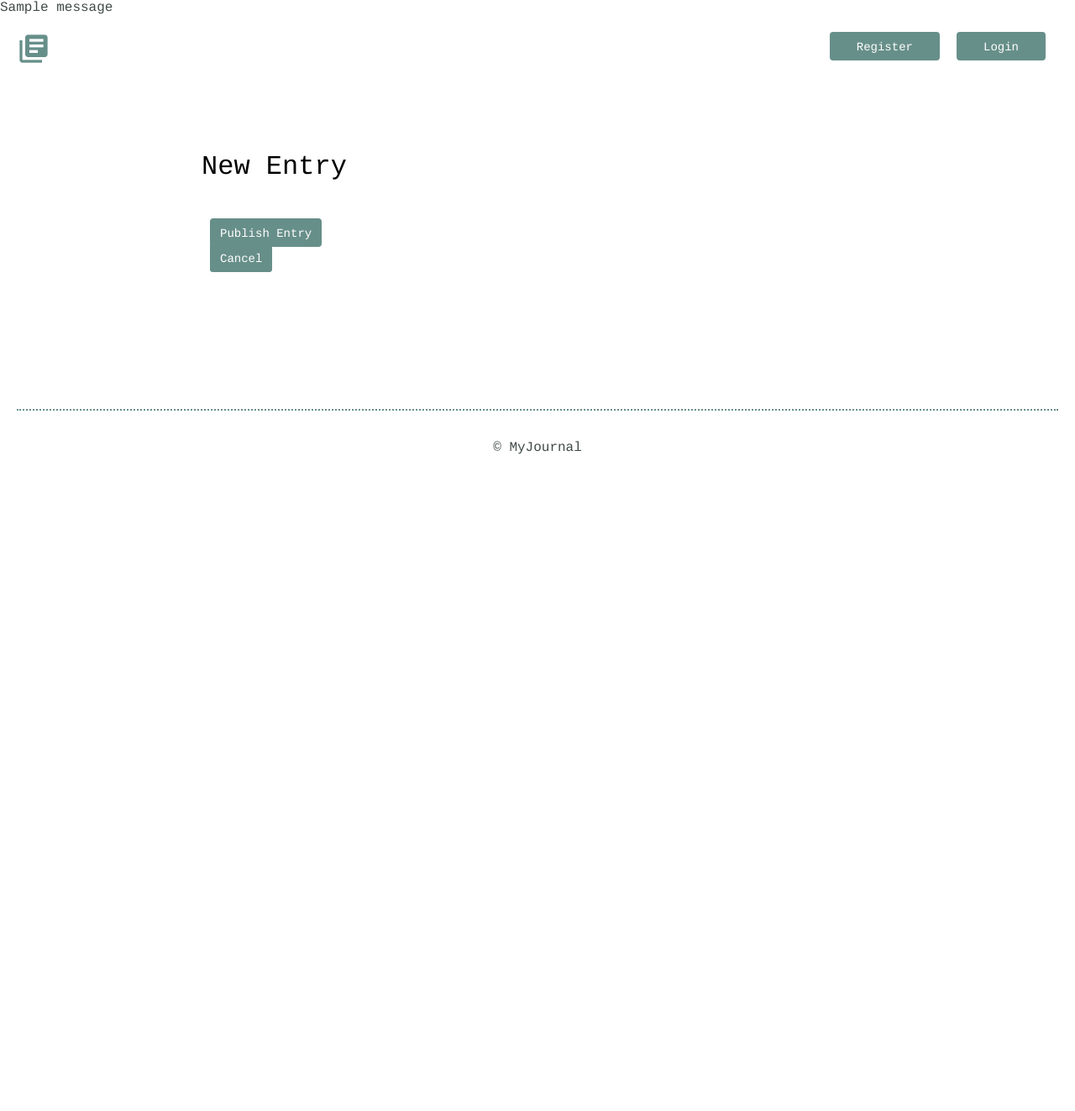
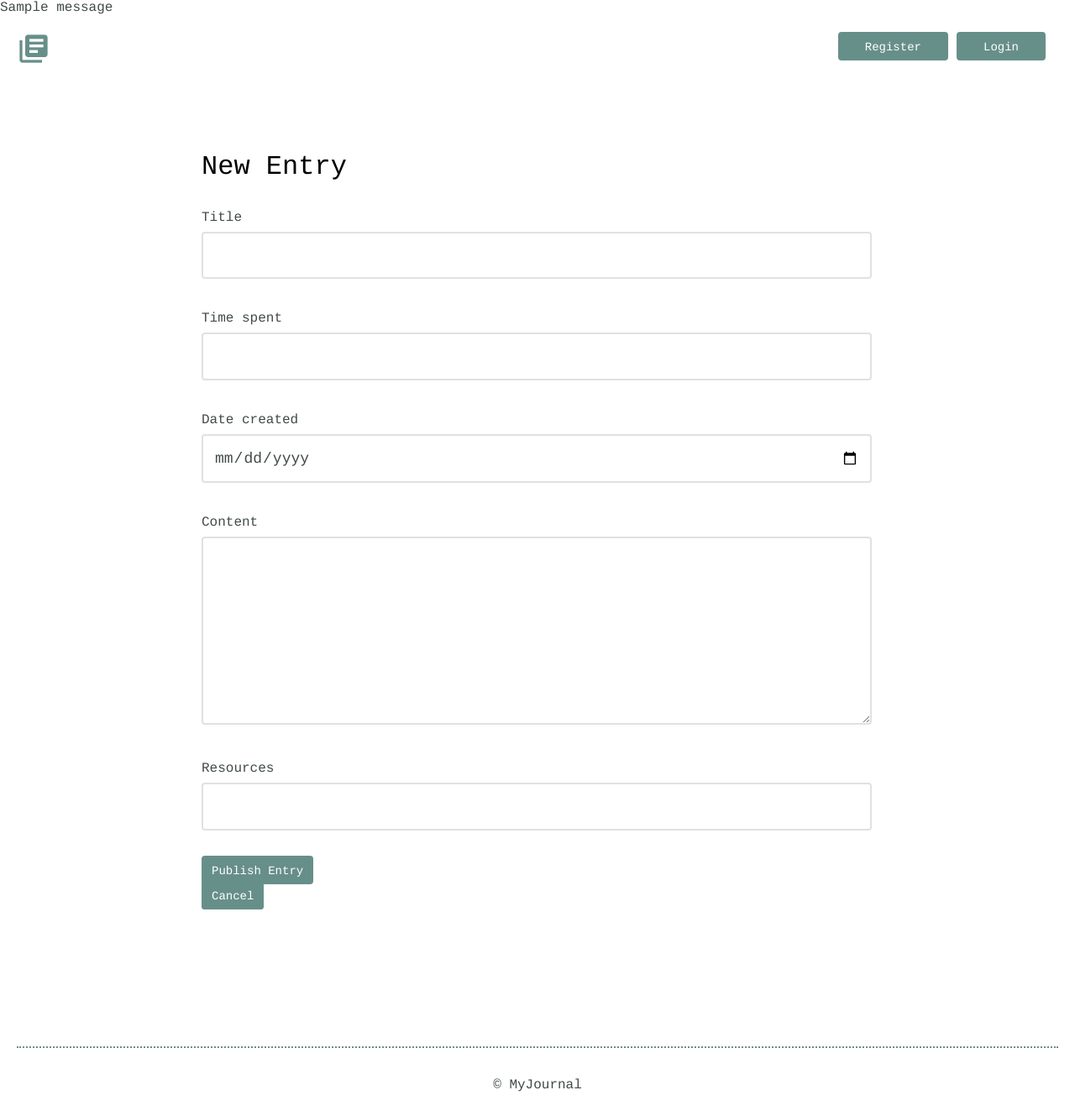
Before and after one commit to PibbleShark/Learning-Journal, a Python web app: template templates/new.html in a window 1280 px wide. Shown: the top 1323 px of the page at 84% size. Before the commit the page ends 541 px from the top, so only its background shows below. Run offline with Jinja, Linux system fonts and the light colour scheme; the template is opened without the code that fills it, so the values that code supplies are empty, except form fields; tables that the repository leaves empty hold one stand-in row (values such as "Sample post"); one stand-in notice (Sample message) is shown; form fields are guessed from the names that the template uses; some libraries are stand-ins or nearby versions.

Commit message:
formating updates

```diff
--- a/forms.py
+++ b/forms.py
@@ -1,7 +1,7 @@
 from flask_wtf import Form
 from wtforms import StringField, PasswordField, TextAreaField
 from wtforms.validators import InputRequired, ValidationError, Email, Length, EqualTo, Optional
-from wtforms.fields.html5 import IntegerField, DateTimeField
+from wtforms.fields.html5 import IntegerField, DateField
 
 from models import User
 
@@ -42,8 +42,8 @@ class EntryForm(Form):
     title = StringField('Title', validators=[
         InputRequired(),
     ])
-    time_spent = IntegerField('Time Spent')
-    date_created = DateTimeField('Date', validators=[
+    time_spent = IntegerField('Number of Hours Spent')
+    date_created = DateField('Date', validators=[
         InputRequired()
     ])
     content = TextAreaField('What I Learned', validators=[
--- a/static/site.css
+++ b/static/site.css
@@ -51,7 +51,6 @@ footer {
 	position: relative;
 	text-align: center;
 	font-size: 14px;
-	margin: 10px;
 }
 .button.button-secondary {
 	background: #FFF;
@@ -62,7 +61,9 @@ footer {
 	padding-right: 30px;
 	padding-left: 30px;
 	top: 10px;
-	margin: 10px;
+	margin-right: 10px;
+	margin-top: 10px;
+	margin-bottom: 10px;
 }
 .button.icon-left {
 	padding-left: 30px;
@@ -198,7 +199,6 @@ form label {
 	display: block;
 	margin-top: 8px;
 	margin-bottom: 8px;
-	margin-left: 10px;
 }
 form input[type=text],
 form input[type=password],
@@ -238,7 +238,6 @@ input[type=submit] {
 .login-register{
     margin-bottom: 15px !important;
     margin-top: 15px;
-    margin-left: 10px;
     border-radius: 4px;
     width: calc(40% - 32px) !important;
 }
--- a/templates/layout_header.html
+++ b/templates/layout_header.html
@@ -1,21 +1,6 @@
 {% extends "style_layout.html" %}
 
 {% block head %}
-<header>
-    {% with messages=get_flashed_messages() %}
-    {% if messages %}
-        <div class="messages">
-            {% for message in messages %}
-            <div class="messages">
-                {{ message }}
-            </div>
-            {% endfor %}
-        </div>
-    {% endif %}
-    {% endwith %}
-    <div class="container">
-        <div class="site-header">
-            <a class="logo" href="{{ url_for('index') }}"><i class="material-icons">library_books</i></a>
 {% if current_user.is_authenticated %}
 <a class="button icon-right" href="{{ url_for('create_new') }}">
     <span>New Entry</span> <i class="material-icons">add</i></a>
@@ -27,8 +12,6 @@
 <a class="button icon-right" href="{{ url_for('register') }}">
     <span>Register</span></a>
 {% endif %}
-        </div>
-    </div>
-</header>
+
 {% endblock %}
 {% block content %}{% endblock %}
--- a/templates/login.html
+++ b/templates/login.html
@@ -4,9 +4,8 @@
 {% block content %}
 <form method="POST" action="">
     {{ form.hidden_tag() }}
-    {% for field in form %}
-        {{ render_field(field(class='login-register')) }}
-    {% endfor %}
+    <div>{{ form.email.label }}{{ form.email(class='login-register') }}</div>
+    <div>{{ form.password.label }}{{ form.password(class='login-register') }}</div>
     <input type="submit" value="Login" class="button icon-right"><br>
     <a class="button icon-right" href="{{ url_for('register') }}">
         <span>Register</span></a>
--- a/templates/macros.html
+++ b/templates/macros.html
@@ -5,7 +5,6 @@
                 <div class="notification error">{{ error }}</div>
             {% endfor %}
         {% endif %}
-        {{ field.label }}
         {{ field }}
     </div>
 {% endmacro %}
--- a/templates/new.html
+++ b/templates/new.html
@@ -2,17 +2,17 @@
 {% from 'macros.html' import render_field %}
 
 {% block content %}
-<div class="container">
 <div class="new-entry">
     <h2>New Entry</h2>
     <form method="POST" action="">
         {{ form.hidden_tag() }}
-            {% for field in form %}
-                {{ render_field(field) }}
-            {% endfor %}
+        <div>{{ form.title.label }}{{ form.title }}</div>
+        <div>{{ form.time_spent.label }}{{ form.time_spent(min=0) }}</div>
+        <div>{{ form.date_created.label }}{{ form.date_created }}</div>
+        <div>{{ form.content.label }}{{ form.content }}</div>
+        <div>{{ form.resources.label }}{{ form.resources }}</div>
         <input type="submit" value="Publish Entry" class="button"><br>
         <a href="{{ url_for('index') }}" class="button">Cancel</a>
     </form>
 </div>
-</div>
 {% endblock %}
--- a/templates/register.html
+++ b/templates/register.html
@@ -4,9 +4,9 @@
 {% block content %}
 <form method="POST" action="">
     {{ form.hidden_tag() }}
-    {% for field in form %}
-        {{ render_field(field(class='login-register')) }}
-    {% endfor %}
+    <div>{{ form.email.label }}{{ form.email(class='login-register') }}</div>
+    <div>{{ form.password.label }}{{ form.password(class='login-register') }}</div>
+    <div>{{ form.password2.label }}{{ form.password2(class='login-register') }}</div>
     <input type="submit" value="Register" class="button icon-right"><br>
     <a class="button icon-right" href="{{ url_for('login') }}">
         <span>Login</span></a>
--- a/templates/style_layout.html
+++ b/templates/style_layout.html
@@ -10,9 +10,29 @@
         <link rel="stylesheet" href="/static/normalize.css">
         <link rel="stylesheet" href="/static/site.css">
     </head>
+    <header>
+    {% with messages=get_flashed_messages() %}
+    {% if messages %}
+        <div class="messages">
+            {% for message in messages %}
+            <div class="messages">
+                {{ message }}
+            </div>
+            {% endfor %}
+        </div>
+    {% endif %}
+    {% endwith %}
+    <div class="container">
+        <div class="site-header">
+            <a class="logo" href="{{ url_for('index') }}"><i class="material-icons">library_books</i></a>
     {% block head %}{% endblock %}
-    <body>
-    {% block content %}{% endblock %}
+            </div>
+        </div>
+    </header>
+            <body>
+        <div class="container">
+        {% block content %}{% endblock %}
+        </div>
         <footer>
             <div>
                 &copy; MyJournal
```
Lines whose indentation alone changed are shown as unchanged.
